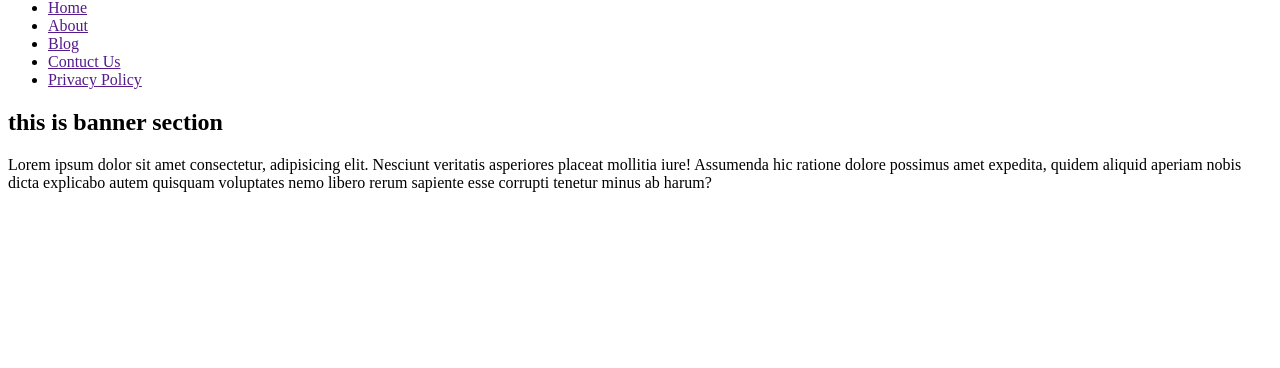
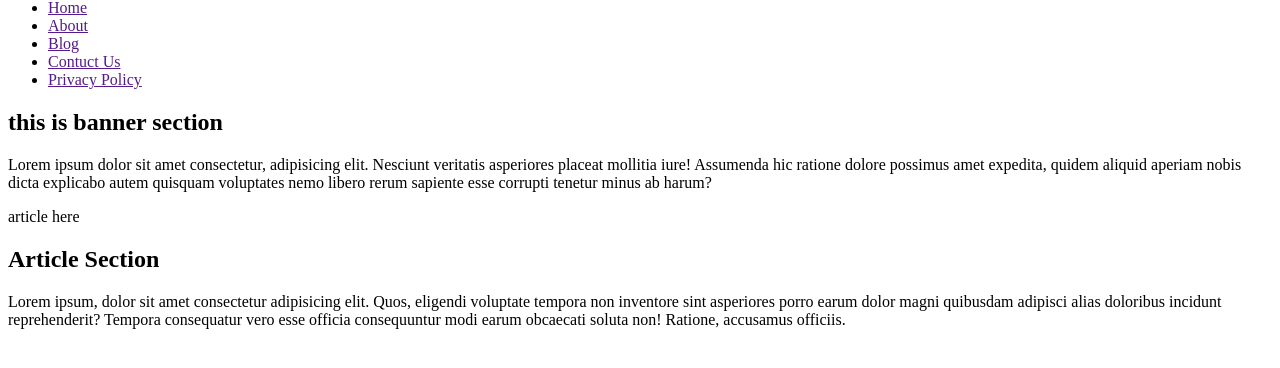
Before and after one commit to takepcsoftware/more-git, a plain HTML site: page index.html in a window 1280 px wide. Shown: the part 104-472 px from the top of the page. Drawn offline with Linux system fonts and the light colour scheme.

Commit message:
article section added

```diff
--- a/index.html
+++ b/index.html
@@ -32,6 +32,12 @@
             <p>Lorem ipsum dolor sit amet consectetur, adipisicing elit. Nesciunt veritatis asperiores placeat mollitia iure! Assumenda hic ratione dolore possimus amet expedita, quidem aliquid aperiam nobis dicta explicabo autem quisquam voluptates nemo libero rerum sapiente esse corrupti tenetur minus ab harum?</p>
         </section>
 
+        <section>
+            article here
+            <h1>Article Section </h1>
+            <p>Lorem ipsum, dolor sit amet consectetur adipisicing elit. Quos, eligendi voluptate tempora non inventore sint asperiores porro earum dolor magni quibusdam adipisci alias doloribus incidunt reprehenderit? Tempora consequatur vero esse officia consequuntur modi earum obcaecati soluta non! Ratione, accusamus officiis.</p>
+        </section>
+
     </main>
 
     <footer>
```
